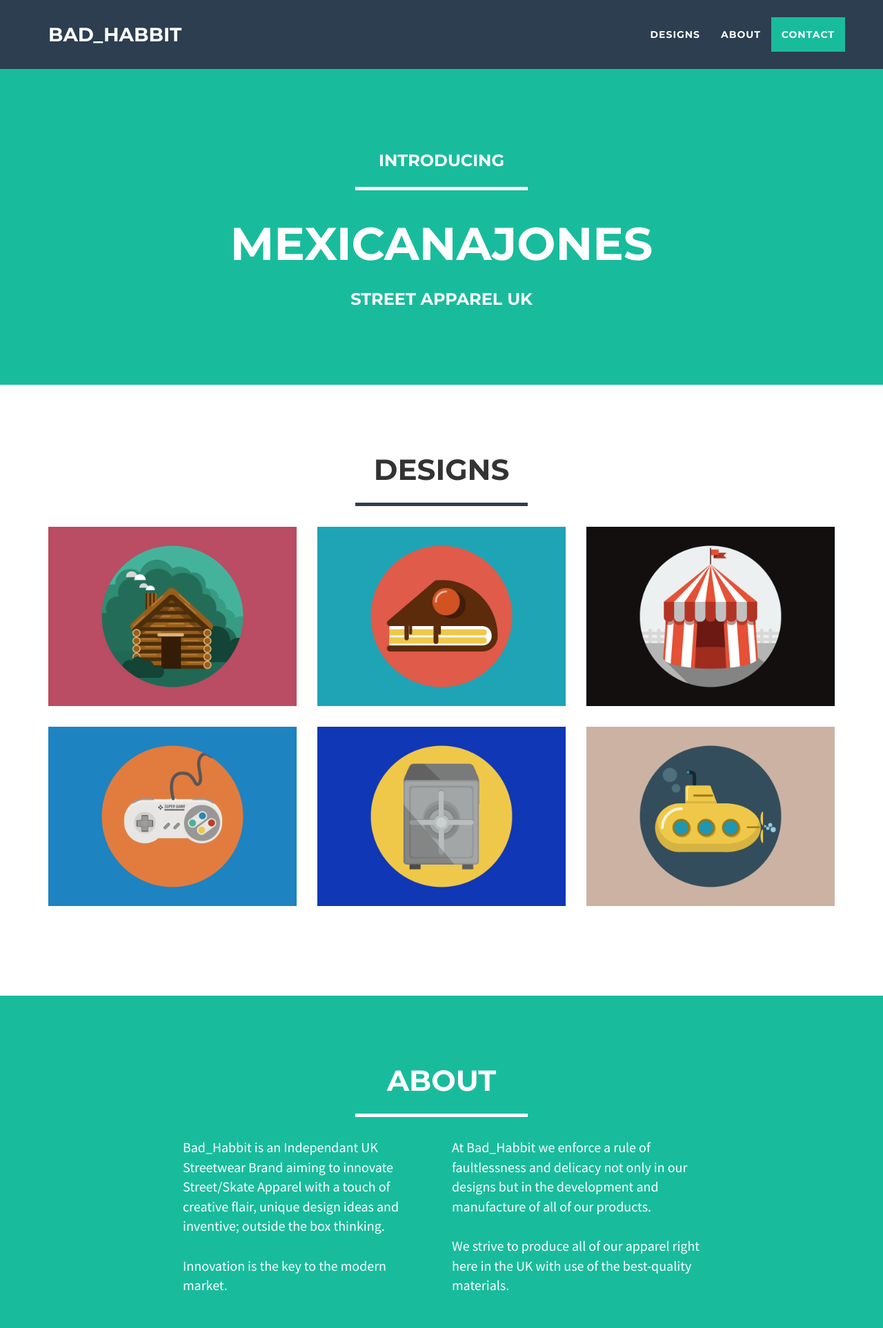
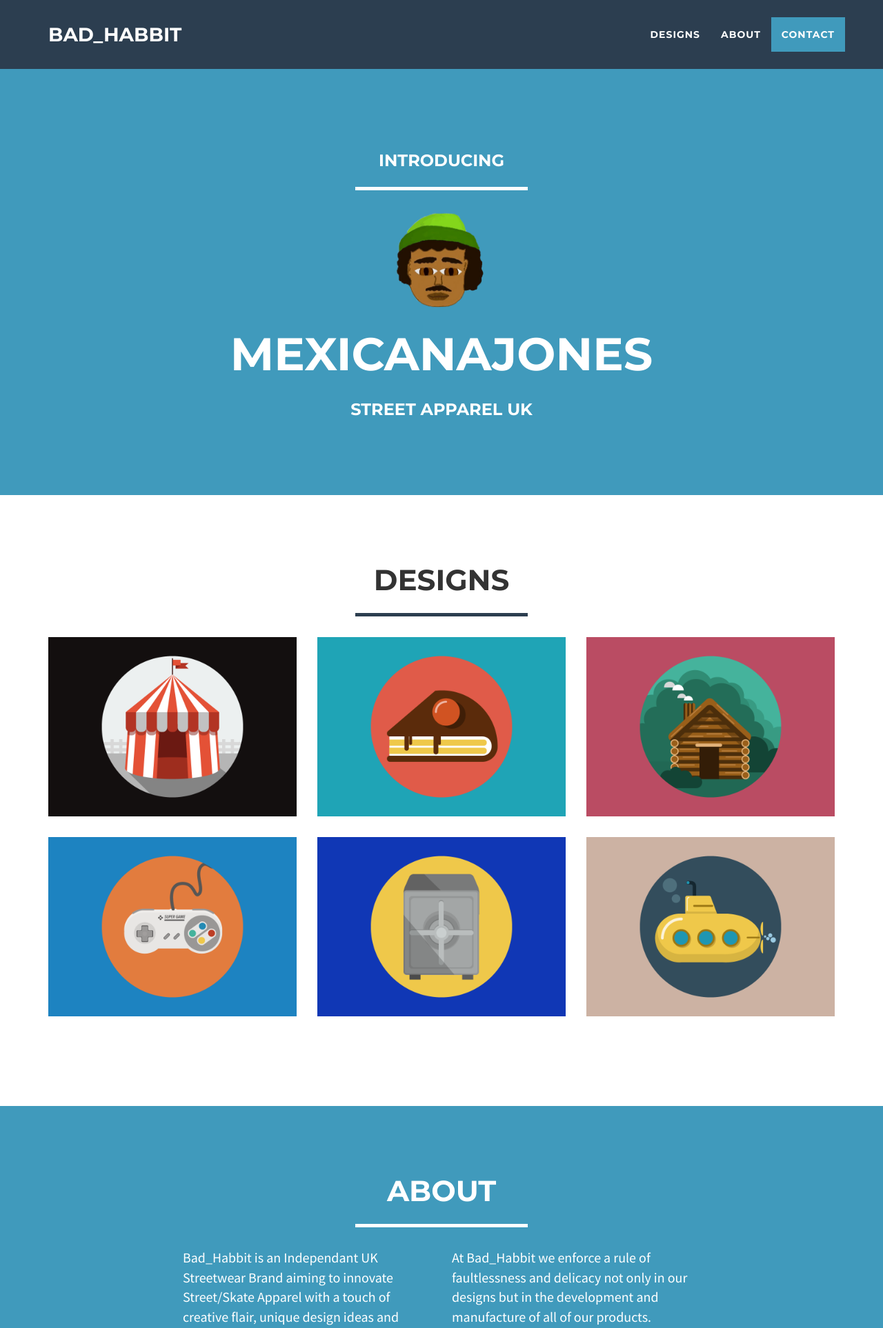
Before and after one commit to mjstvo/nosebunk, a PHP site: page / in a window 1280 px wide. Shown: the top 1926 px of the page at 69% size. Run offline with PHP 8.4, Linux system fonts and the light colour scheme; some libraries are stand-ins or nearby versions.

Commit message:
Added image, fixed colouring

```diff
--- a/css/theme.css
+++ b/css/theme.css
@@ -54,7 +54,7 @@
   border-color: white;
 }
 hr.star-light:after {
-  background-color: #18BC9C;
+  background-color: #409abc;
   color: white;
 }
 hr.star-primary {
@@ -69,7 +69,7 @@
 }
 header {
   text-align: center;
-  background: #18BC9C;
+  background: #409abc;
   color: white;
 }
 header .container {
@@ -130,7 +130,7 @@
   color: white;
 }
 .navbar-custom .navbar-nav li a:hover {
-  color: #18BC9C;
+  color: #409abc;
   outline: none;
 }
 .navbar-custom .navbar-nav li a:focus,
@@ -139,13 +139,13 @@
 }
 .navbar-custom .navbar-nav li.active a {
   color: white;
-  background: #18BC9C;
+  background: #409abc;
 }
 .navbar-custom .navbar-nav li.active a:hover,
 .navbar-custom .navbar-nav li.active a:focus,
 .navbar-custom .navbar-nav li.active a:active {
   color: white;
-  background: #18BC9C;
+  background: #409abc;
 }
 .navbar-custom .navbar-toggle {
   color: white;
@@ -157,7 +157,7 @@
 .navbar-custom .navbar-toggle:focus {
   background-color: #18BC9C;
   color: white;
-  border-color: #18BC9C;
+  border-color: #409abc;
 }
 @media (min-width: 768px) {
   .navbar-custom {
@@ -187,7 +187,7 @@
   font-size: 3em;
 }
 section.success {
-  background: #18BC9C;
+  background: #409abc;
   color: white;
 }
 @media (max-width: 767px) {
@@ -209,7 +209,7 @@
   margin: 0 auto;
 }
 #portfolio .portfolio-item .portfolio-link .caption {
-  background: rgba(24, 188, 156, 0.9);
+  background: rgba(64, 154, 188, 0.9);
   position: absolute;
   width: 100%;
   height: 100%;
@@ -290,7 +290,7 @@
   opacity: 1;
 }
 .floating-label-form-group-with-focus label {
-  color: #18BC9C;
+  color: #409abc;
 }
 form .row:first-child .floating-label-form-group {
   border-top: 1px solid #eeeeee;
@@ -324,7 +324,7 @@
 .btn-outline:focus,
 .btn-outline:active,
 .btn-outline.active {
-  color: #18BC9C;
+  color: #409abc;
   background: white;
   border: solid 2px white;
 }
@@ -372,8 +372,8 @@
 }
 .btn-success {
   color: white;
-  background-color: #18BC9C;
-  border-color: #18BC9C;
+  background-color: #409abc;
+  border-color: #409abc;
   font-weight: 700;
 }
 .btn-success:hover,
@@ -382,8 +382,8 @@
 .btn-success.active,
 .open .dropdown-toggle.btn-success {
   color: white;
-  background-color: #128f76;
-  border-color: #11866f;
+  background-color: #366f8e;
+  border-color: #366f8e;
 }
 .btn-success:active,
 .btn-success.active,
@@ -504,3 +504,8 @@
   opacity: 0;
   display: none;
 }
+
+#mexicana{
+    height:10em;
+    width:10em;
+}
--- a/index.php
+++ b/index.php
@@ -44,6 +44,7 @@
                     <div class="intro-text">
                         <h3>Introducing</h3>
                         <hr class="star-light">
+                        <img src="img/mexicanaVECTOR.png" class="img-responsive" alt="" id="mexicana">
                         <span class="name">MexicanaJones</span>
                         <h3>Street Apparel UK</h3>
                     </div>
@@ -69,7 +70,7 @@
                                 <i class="fa fa-search-plus fa-3x"></i>
                             </div>
                         </div>
-                        <img src="img/portfolio/cabin.png" class="img-responsive" alt="">
+                        <img src="img/portfolio/circus.png" class="img-responsive" alt="">
                     </a>
                 </div>
                 <div class="col-sm-4 portfolio-item">
@@ -89,7 +90,7 @@
                                 <i class="fa fa-search-plus fa-3x"></i>
                             </div>
                         </div>
-                        <img src="img/portfolio/circus.png" class="img-responsive" alt="">
+                        <img src="img/portfolio/cabin.png" class="img-responsive" alt="">
                     </a>
                 </div>
                 <div class="col-sm-4 portfolio-item">
@@ -156,7 +157,7 @@
         <div class="container">
             <div class="row">
                 <div class="col-lg-12 text-center">
-                    <h2>Contact Me</h2>
+                    <h2>Give Us A Shout</h2>
                     <hr class="star-primary">
                 </div>
             </div>
@@ -250,12 +251,14 @@
         </div>
     </footer>
 
+
     <!-- Scroll to Top Button (Only visible on small and extra-small screen sizes) -->
     <div class="scroll-top page-scroll hidden-sm hidden-xs hidden-lg hidden-md">
         <a class="btn btn-primary" href="#page-top">
             <i class="fa fa-chevron-up"></i>
         </a>
     </div>
+
 
     <!-- Portfolio Modals -->
     <div class="portfolio-modal modal fade" id="portfolioModal1" tabindex="-1" role="dialog" aria-hidden="true">
```
Also changed, not shown: img/mexicanaVECTOR.png (added).
